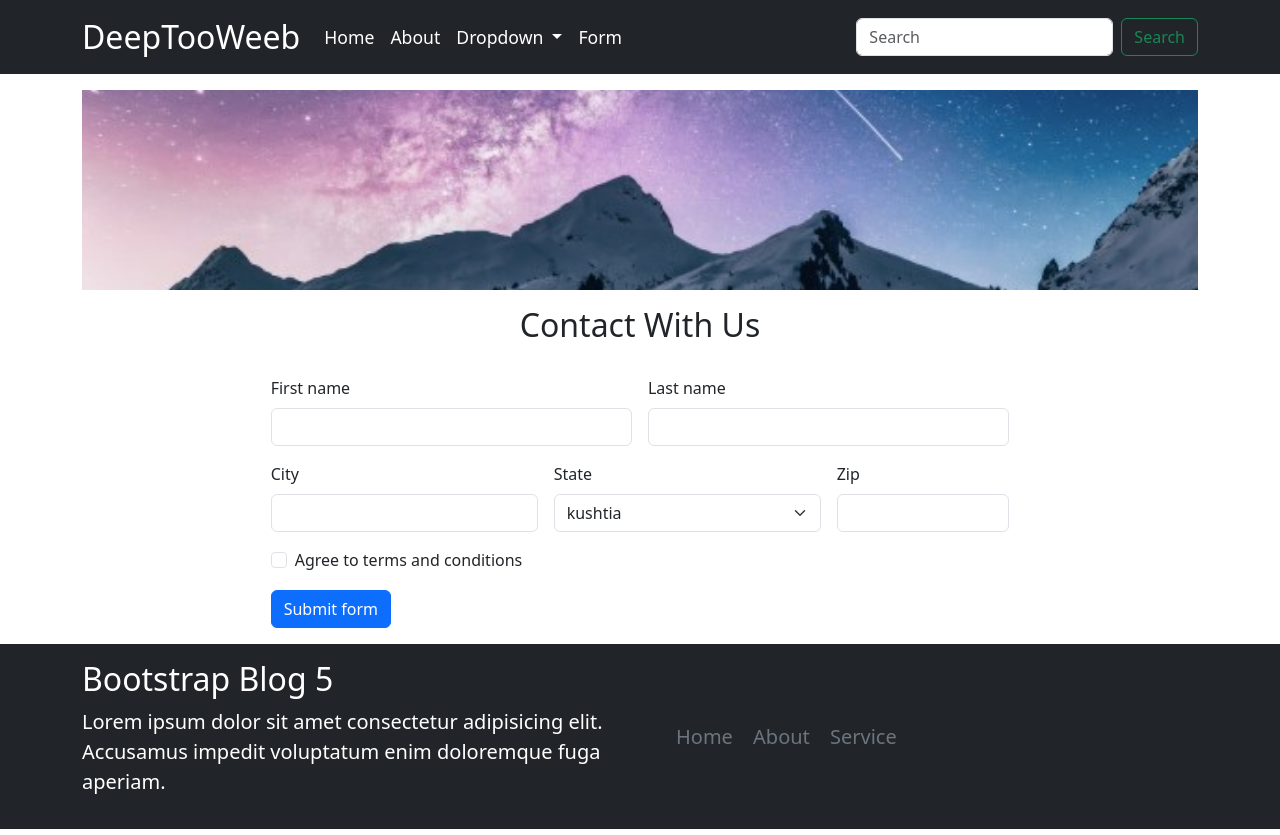
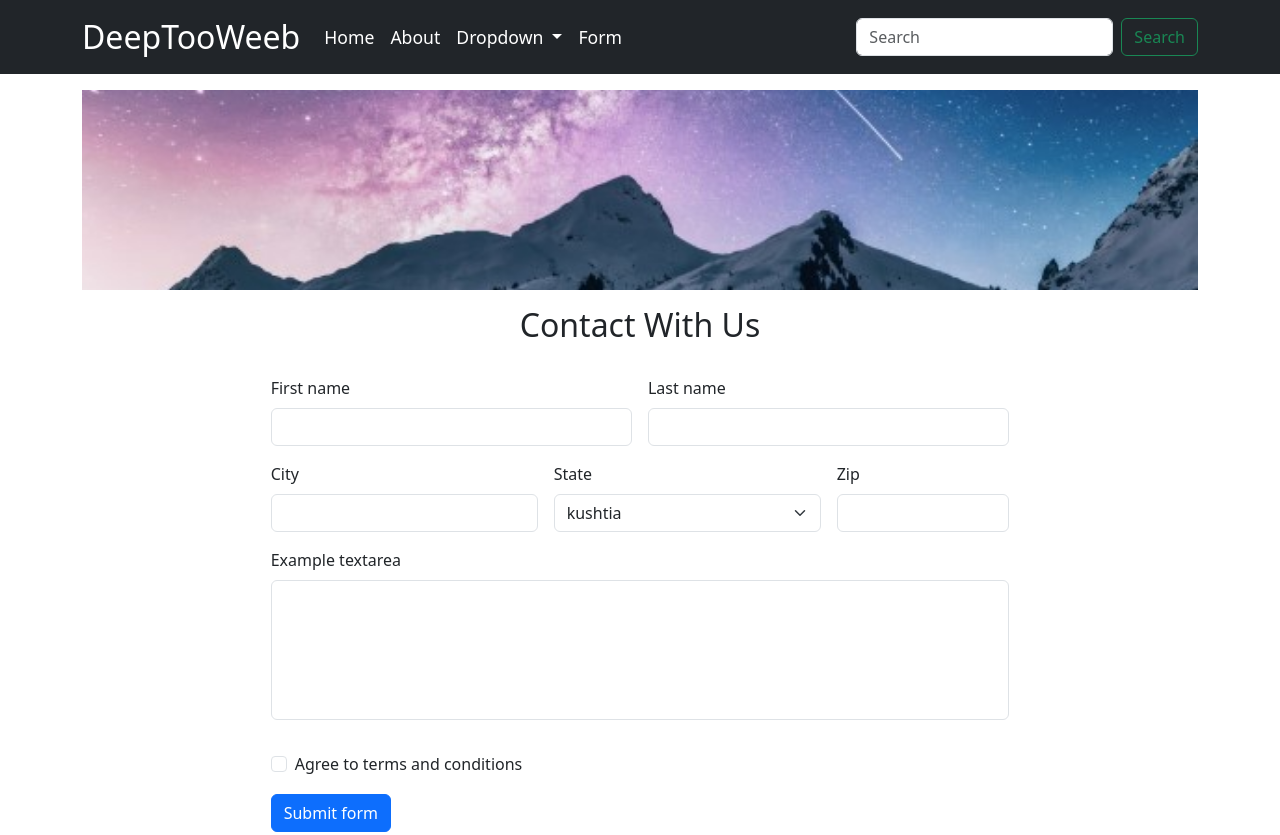
Before and after one commit to asowarriors/bootstrap-blog, a plain HTML site: page form.html in a window 1280 px wide. Shown: the top 835 px of the page. Drawn offline with nearby package versions, Linux system fonts and the light colour scheme.

Commit message:
second commit

```diff
--- a/form.html
+++ b/form.html
@@ -151,6 +151,18 @@
             />
             <div class="invalid-feedback">Please provide a valid zip.</div>
           </div>
+          <div class="col-8 offset-2 mb-3">
+            <label for="exampleFormControlTextarea1" class="form-label"
+              >Example textarea</label
+            >
+            <textarea
+              style="resize: none; width: 100%; height: 140px"
+              ;
+              class="form-control"
+              id="exampleFormControlTextarea1"
+              rows="3"
+            ></textarea>
+          </div>
           <div class="col-6 offset-2">
             <div class="form-check">
               <input
```
